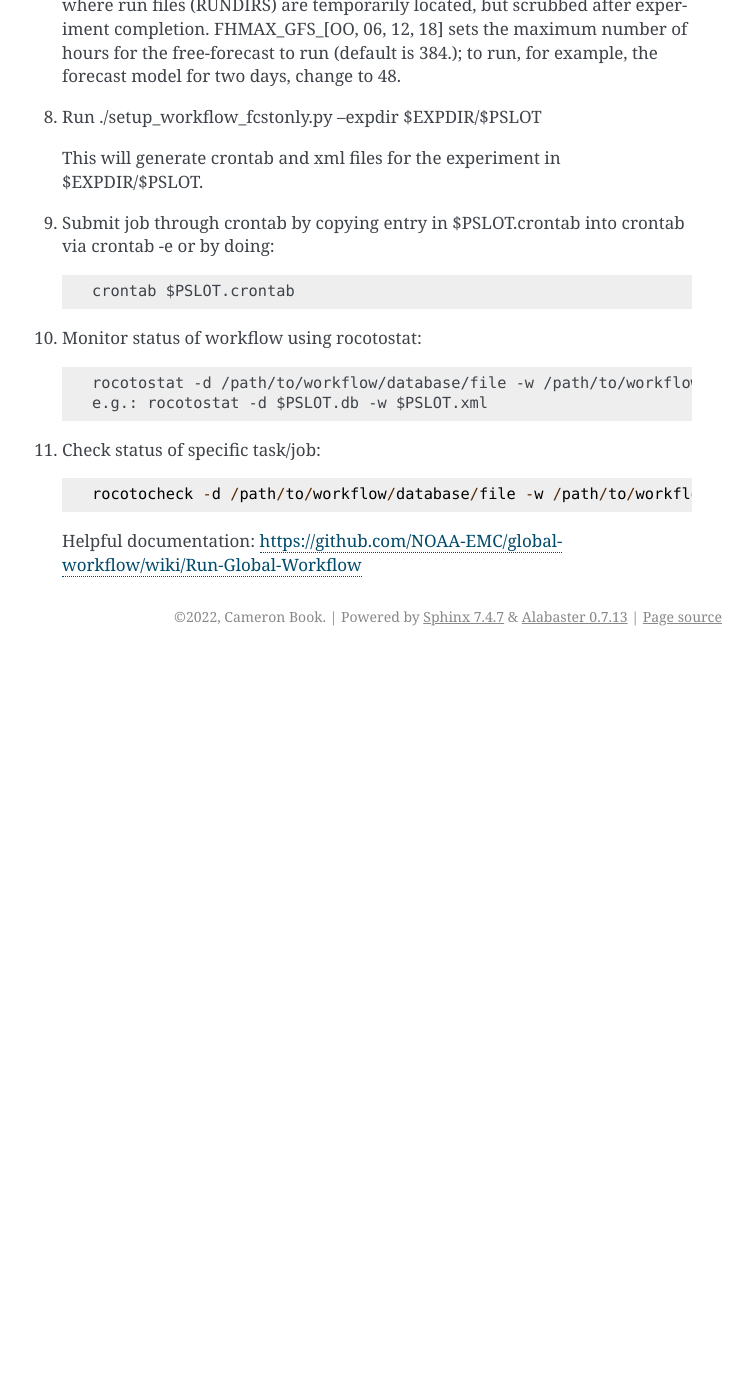
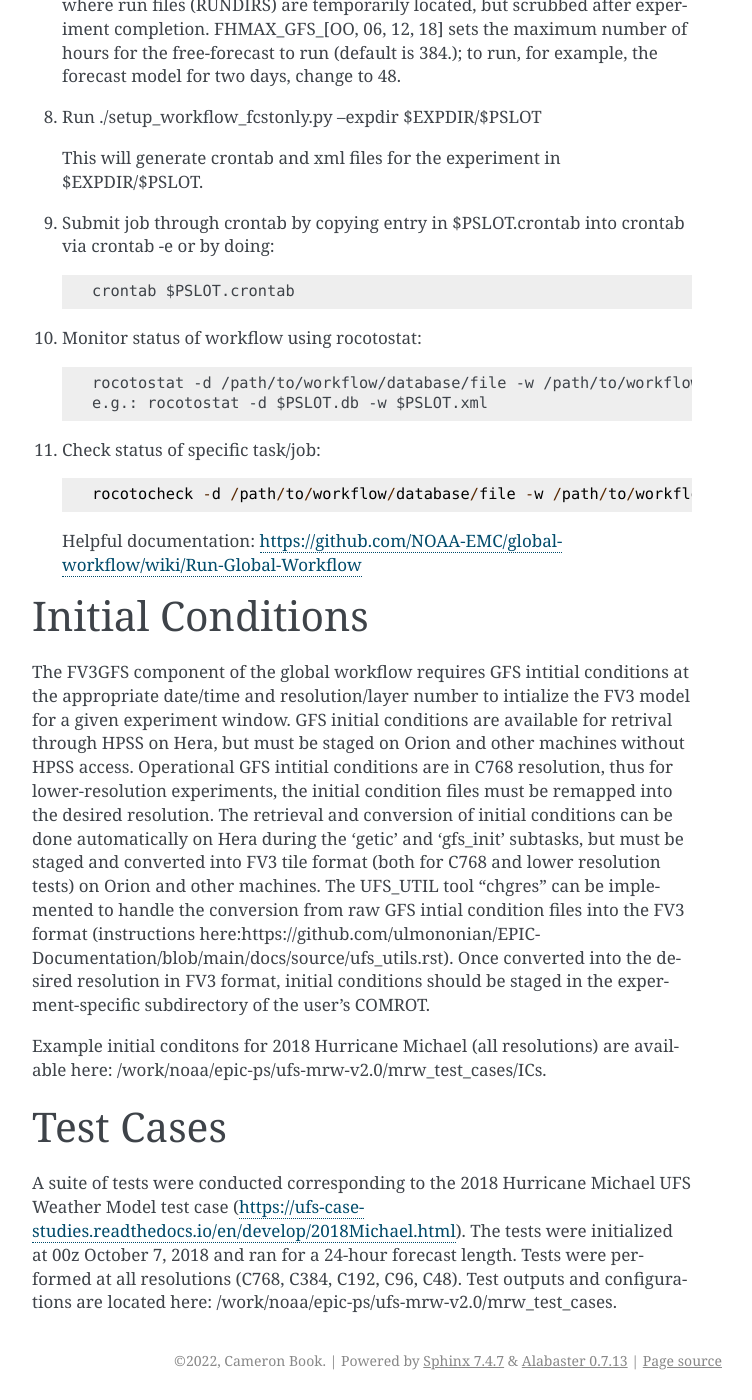
Before and after one commit to ulmononian/EPIC-Documentation, a Sphinx documentation site: the page built from docs/source/mrw-gw.rst, in a window 1280 px wide and 1400 px high, scrolled down 1238 px. Shown: the whole window, without its empty margins (388-1140 px from the left). Built offline with Sphinx 7.4.7, drawn with Linux system fonts in a browser that asks for light colours; before the commit the page ends 1894 px from its top, so only the background shows below that; some of the changed text lies outside the part shown.

Commit message:
Update MRW-GW docs.

```diff
--- a/docs/source/mrw-gw.rst
+++ b/docs/source/mrw-gw.rst
@@ -58,3 +58,16 @@
 
     Helpful documentation:
     https://github.com/NOAA-EMC/global-workflow/wiki/Run-Global-Workflow
+
+Initial Conditions
+^^^^^^^^^^^^^^^^^^
+
+The FV3GFS component of the global workflow requires GFS intitial conditions at the appropriate date/time and resolution/layer number to intialize the FV3 model for a given experiment window. GFS initial conditions are available for retrival through HPSS on Hera, but must be staged on Orion and other machines without HPSS access. Operational GFS intitial conditions are in C768 resolution, thus for lower-resolution experiments, the initial condition files must be remapped into the desired resolution. The retrieval and conversion of initial conditions can be done automatically on Hera during the 'getic' and 'gfs_init' subtasks, but must be staged and converted into FV3 tile format (both for C768 and lower resolution tests) on Orion and other machines. The UFS_UTIL tool "chgres" can be implemented to handle the conversion from raw GFS intial condition files into the FV3 format (instructions here:https://github.com/ulmononian/EPIC-Documentation/blob/main/docs/source/ufs_utils.rst). Once converted into the desired resolution in FV3 format, initial conditions should be staged in the experment-specific subdirectory of the user's COMROT.
+
+Example initial conditons for 2018 Hurricane Michael (all resolutions) are available here: /work/noaa/epic-ps/ufs-mrw-v2.0/mrw_test_cases/ICs.
+
+
+Test Cases
+^^^^^^^^^^
+
+A suite of tests were conducted corresponding to the 2018 Hurricane Michael UFS Weather Model test case (https://ufs-case-studies.readthedocs.io/en/develop/2018Michael.html). The tests were initialized at 00z October 7, 2018 and ran for a 24-hour forecast length. Tests were performed at all resolutions (C768, C384, C192, C96, C48). Test outputs and configurations are located here: /work/noaa/epic-ps/ufs-mrw-v2.0/mrw_test_cases.
```
Also changed, not shown: 8 other files.
